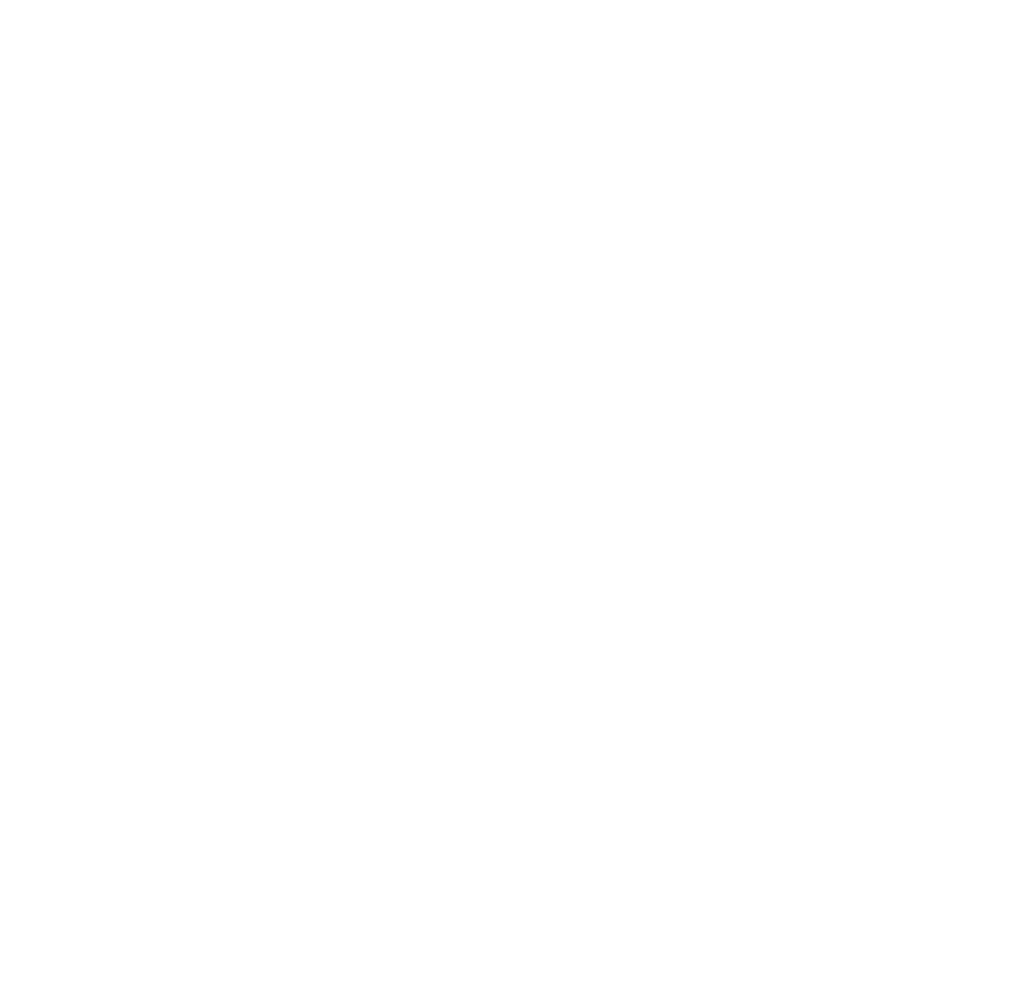
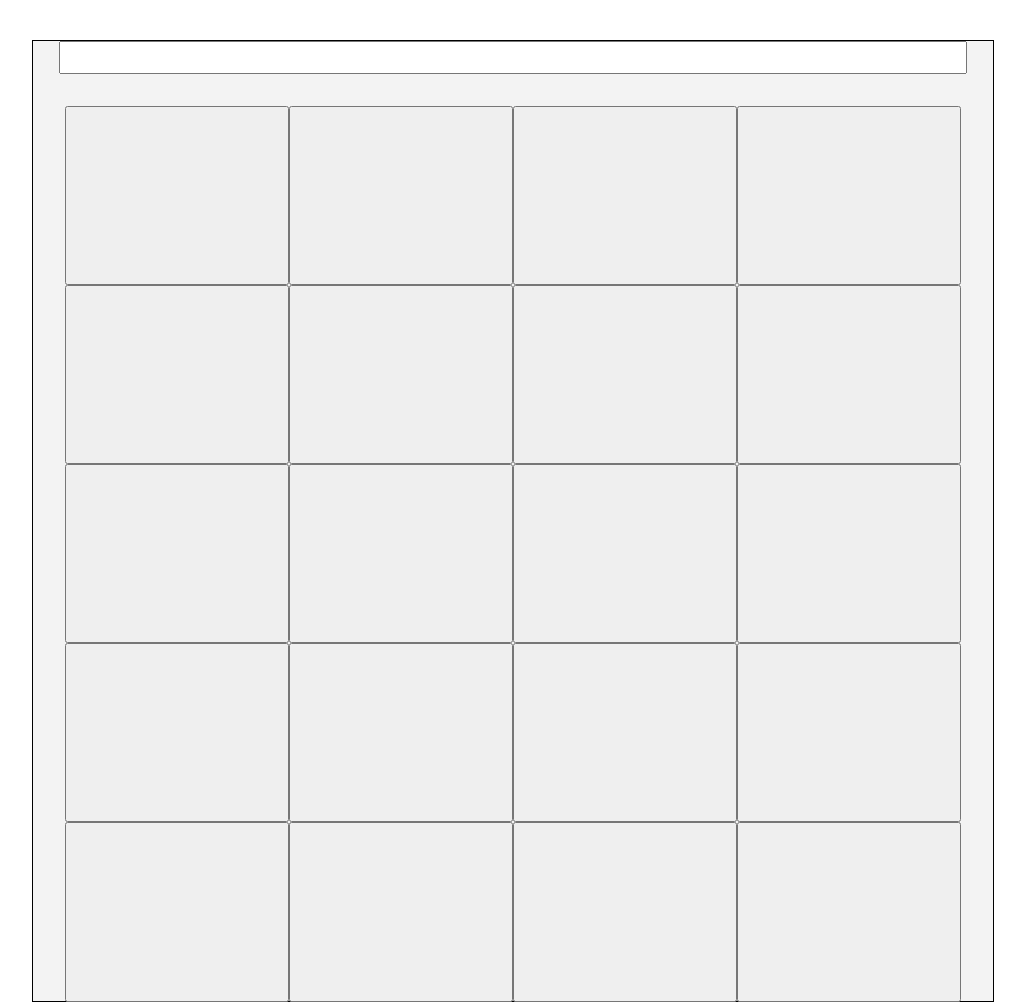
Before and after one commit to ericlnewman/calculator_TOP, a plain HTML site: page index.html in a window 1280 px wide. Shown: the whole page, without its empty margins (127-1152 px from the left). Before the commit the page ends 800 px from the top, so only its background shows below. Drawn offline with Linux system fonts and the light colour scheme.

Commit message:
updated js and css to have a basic framework for the calculator, i.e. an input and output as well as the buttons for calculating

```diff
--- a/scripts/script.js
+++ b/scripts/script.js
@@ -1,3 +1,23 @@
 /*
     JavaScript for calculator project for the odin project (TOP)
 */
+const container = document.querySelector("#container");
+const flexContainer = document.createElement("div");
+flexContainer.id = "flex";
+const inputHolder = document.createElement("input");
+const outputHolder = document.createElement("output");
+const numberBox = document.createElement("div");
+inputHolder.className = "holder";
+outputHolder.className = "holder";
+numberBox.id = "numberbox";
+flexContainer.appendChild(inputHolder);
+flexContainer.appendChild(outputHolder);
+flexContainer.appendChild(numberBox);
+for(let i = 1; i <=20; i++){
+    const btn = document.createElement("button");
+    btn.id = i;
+    btn.className = "buttons";
+    numberBox.appendChild(btn);
+}
+
+container.appendChild(flexContainer);
--- a/styles/style.css
+++ b/styles/style.css
@@ -1,3 +1,40 @@
 /*
     CSS for calculator project for the odin project (TOP)
 */
+#container{
+    padding: 2em;
+    display: flex;
+    flex-flow: column wrap;
+    justify-content: center;
+    align-items: center;
+}
+
+#flex{
+    display: flex;
+    flex-flow: row wrap;
+    width: 960px;
+    height: 960px;
+    border: 1px solid black;
+    background-color: rgb(243, 243, 243);
+    justify-content:center;
+    align-items: center;
+    flex: 1 0 0;
+}
+#numberbox{
+    height: 896px;
+    width: 896px;
+    display: flex;
+    flex-flow:  column wrap;
+    justify-content: space-evenly;
+    align-items: center;
+
+}
+.holder{
+    width: 900px;
+    height: 2em;
+
+}
+.buttons{
+    width: calc(896px /4);
+    height: calc(896px /5)
+}
```
